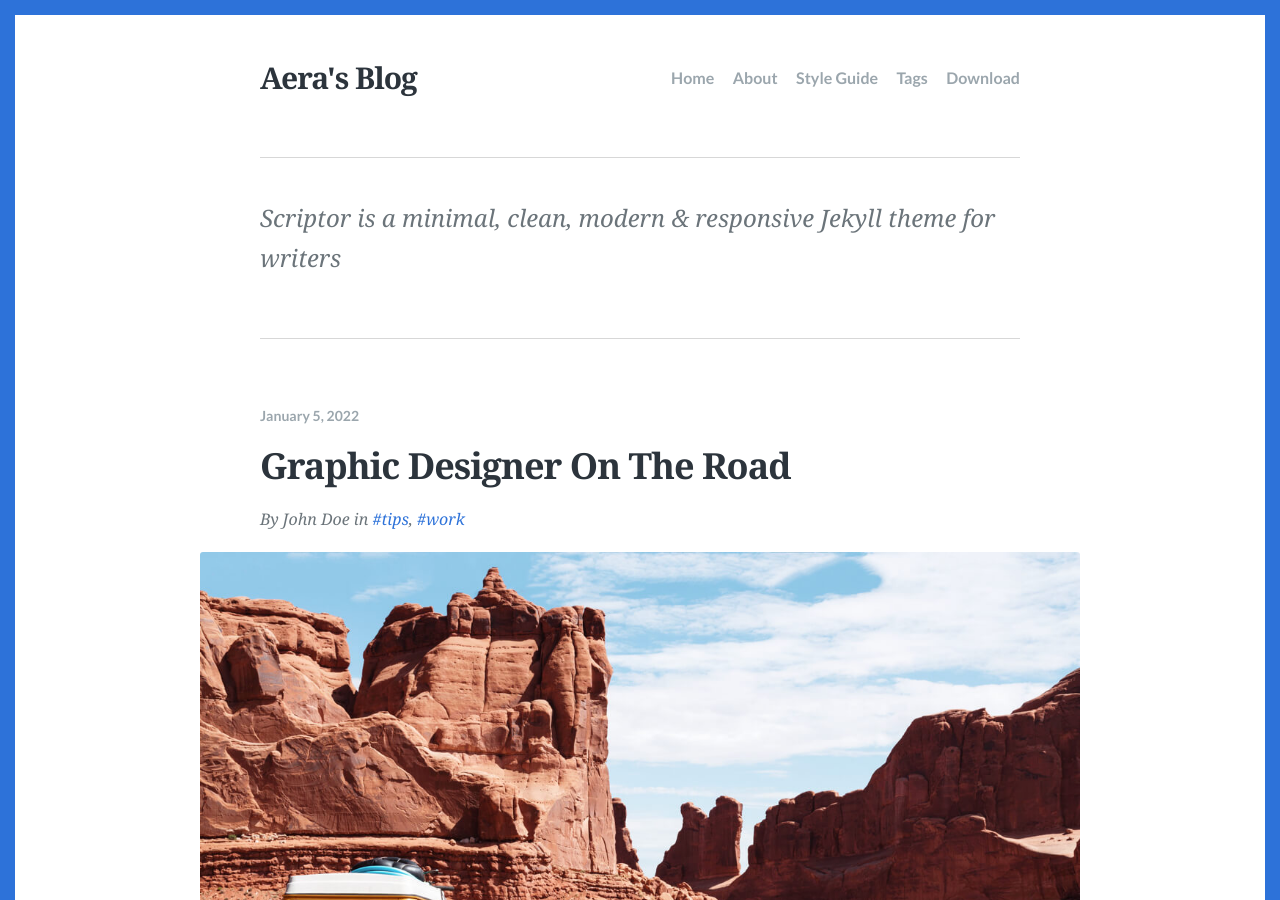
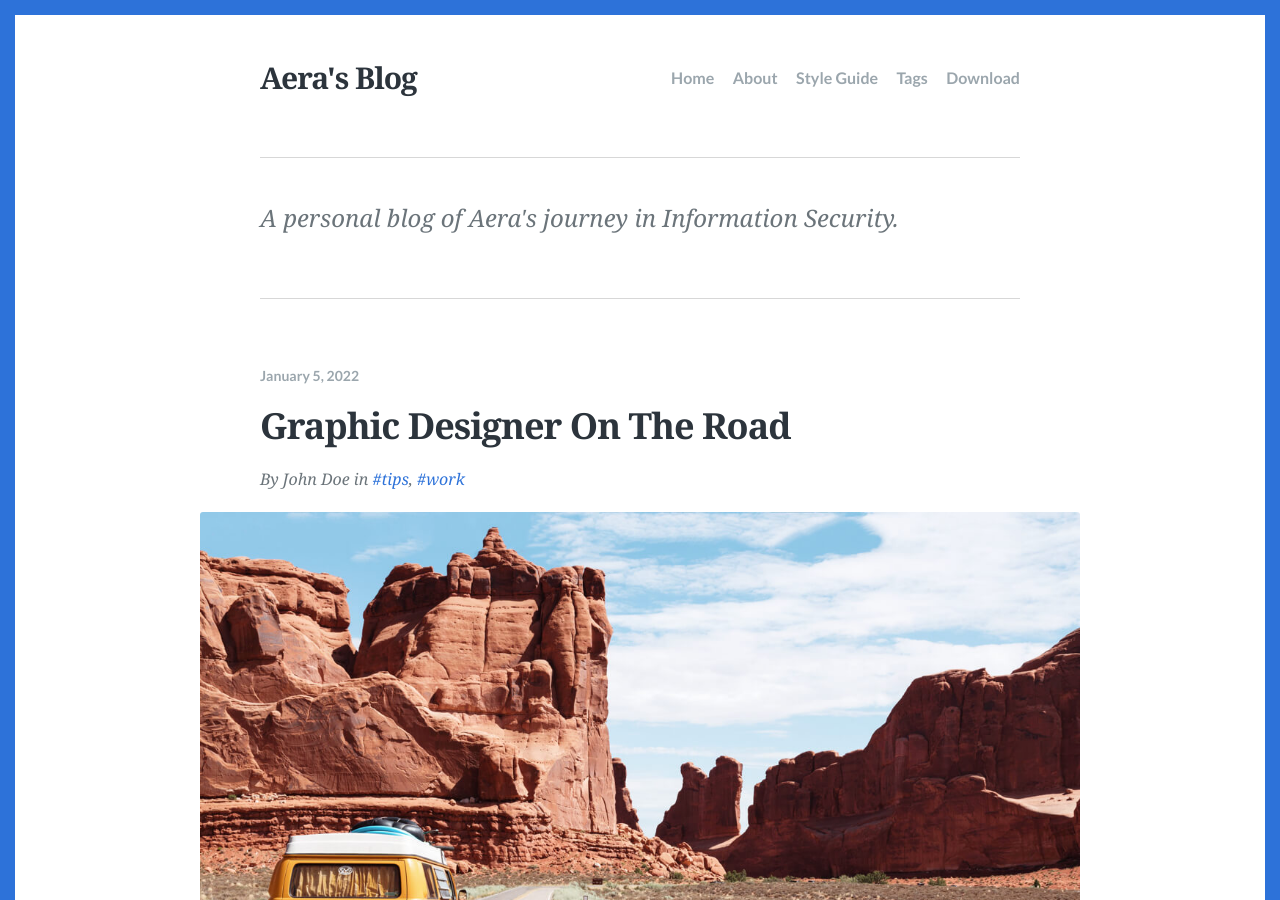
Before and after one commit to JustGoodThemes/Scriptor-Jekyll-Theme, a Jekyll site: the page built from index.html, in a window 1280 px wide and 900 px high. Built offline with Jekyll 4.4.1, drawn with Linux system fonts in a browser that asks for light colours; some web fonts are replaced; the list of posts is cut into pages by our own code.

Commit message:
Update _config.yml
updates basic information

```diff
--- a/_config.yml
+++ b/_config.yml
@@ -12,13 +12,13 @@ lang: en-US
 title: "Aera's Blog"
 
 # A description of your site for meta tag, search engine results.
-description: "Scriptor is a minimal, clean, modern & responsive Jekyll theme for writers"
+description: "A personal blog of Aera's journey in Information Security."
 
 # The subpath of your site, e.g. /blog, for generating urls.
-baseurl: ""
+baseurl: "/blog"
 
 # The base hostname & protocol of your site for where absolute urls are needed.
-url: "https://saerahan.github.io"
+url: "https://aerahan.github.io"
 
 # Favicon
 favicon: images/favicon.png
```
